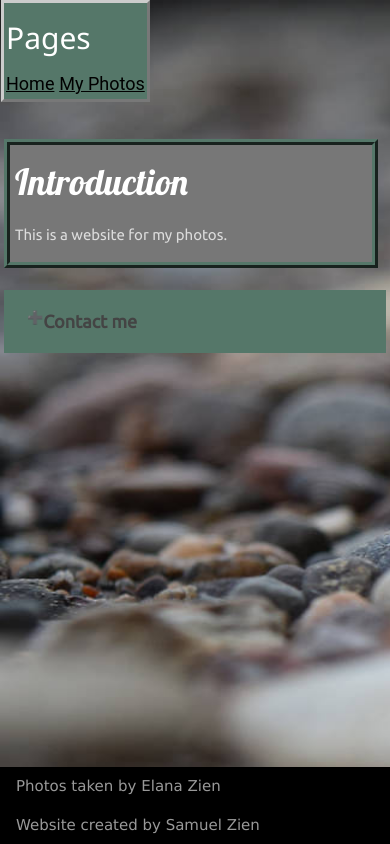
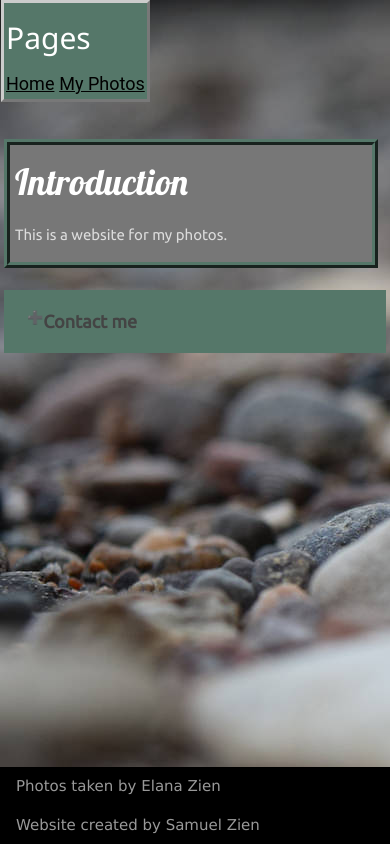
Before and after one commit to SamuelZien/elanazien.github.io, a PHP site: page / in a window 390 px wide. Run offline with PHP 8.4, Linux system fonts and the light colour scheme.

Commit message:
Add files via upload
Cleaning up background sizing to make mobile more appealing. Also changed some code for readability.

```diff
--- a/style.css
+++ b/style.css
@@ -5,7 +5,6 @@ html, body {
 }
 body {
   background-image: url("./background.jpg");
-  background-size: 1920px 1080px
 }
 div {
   width:98%;
```
Also changed, not shown: index.html (indentation only).
